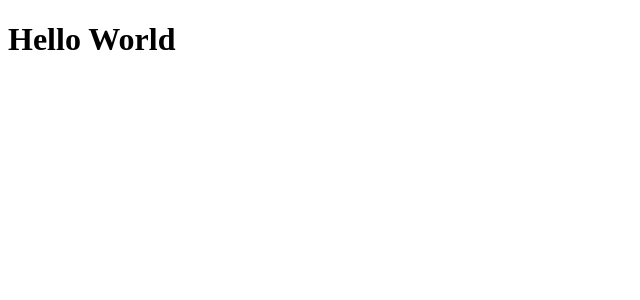
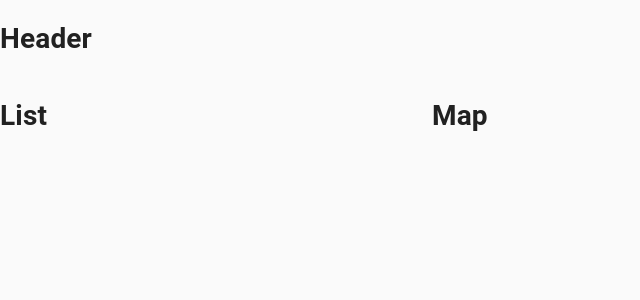
Before and after one commit to JeremyLoh/travel-buddy, a React (Create React App) app: page / in a window 1280 px wide. Shown: the top 300 px of the page, without its empty margins (0-640 px from the left). Built offline with nearby package versions, Linux system fonts and the light colour scheme.

Commit message:
Add basic layout of application and components

```diff
--- a/package.json
+++ b/package.json
@@ -3,9 +3,15 @@
   "version": "0.1.0",
   "private": true,
   "dependencies": {
+    "@material-ui/core": "^4.12.3",
+    "@material-ui/icons": "^4.11.2",
+    "@material-ui/lab": "^4.0.0-alpha.60",
+    "@react-google-maps/api": "^2.7.0",
     "@testing-library/jest-dom": "^5.16.1",
     "@testing-library/react": "^12.1.2",
     "@testing-library/user-event": "^13.5.0",
+    "axios": "^0.25.0",
+    "google-map-react": "^2.1.10",
     "react": "^17.0.2",
     "react-dom": "^17.0.2",
     "react-scripts": "5.0.0",
--- a/src/App.js
+++ b/src/App.js
@@ -1,10 +1,25 @@
 import React from "react"
+import { CssBaseline, Grid } from "@material-ui/core"
+
+import Header from "./components/Header/Header"
+import List from "./components/List/List"
+import Map from "./components/Map/Map"
 
 function App() {
     return (
-        <div>
-            <h1>Hello World</h1>
-        </div>
+        <>
+            <CssBaseline />
+            <Header />
+            <Grid container spacing={2}>
+                <Grid item xs={12} md={4}>
+                    <List />
+                </Grid>
+
+                <Grid item xs={12} md={8}>
+                    <Map />
+                </Grid>
+            </Grid>
+        </>
     )
 }
 
--- /dev/null
+++ b/src/components/Header/Header.jsx
@@ -0,0 +1,9 @@
+import React from "react"
+
+function Header() {
+    return (
+        <h1>Header</h1>
+    )
+}
+
+export default Header
--- /dev/null
+++ b/src/components/List/List.jsx
@@ -0,0 +1,9 @@
+import React from "react"
+
+function List() {
+    return (
+        <h1>List</h1>
+    )
+}
+
+export default List
--- /dev/null
+++ b/src/components/Map/Map.jsx
@@ -0,0 +1,9 @@
+import React from "react"
+
+function Map() {
+    return (
+        <h1>Map</h1>
+    )
+}
+
+export default Map
```
Also changed, not shown: src/components/PlaceDetails/PlaceDetails.jsx (added, +9 -0 lines), src/components/Header/styles.js (added), src/components/List/styles.js (added), src/components/Map/styles.js (added), src/components/PlaceDetails/styles.js (added), 1 other file (tests, documents, lock files or other folders).
